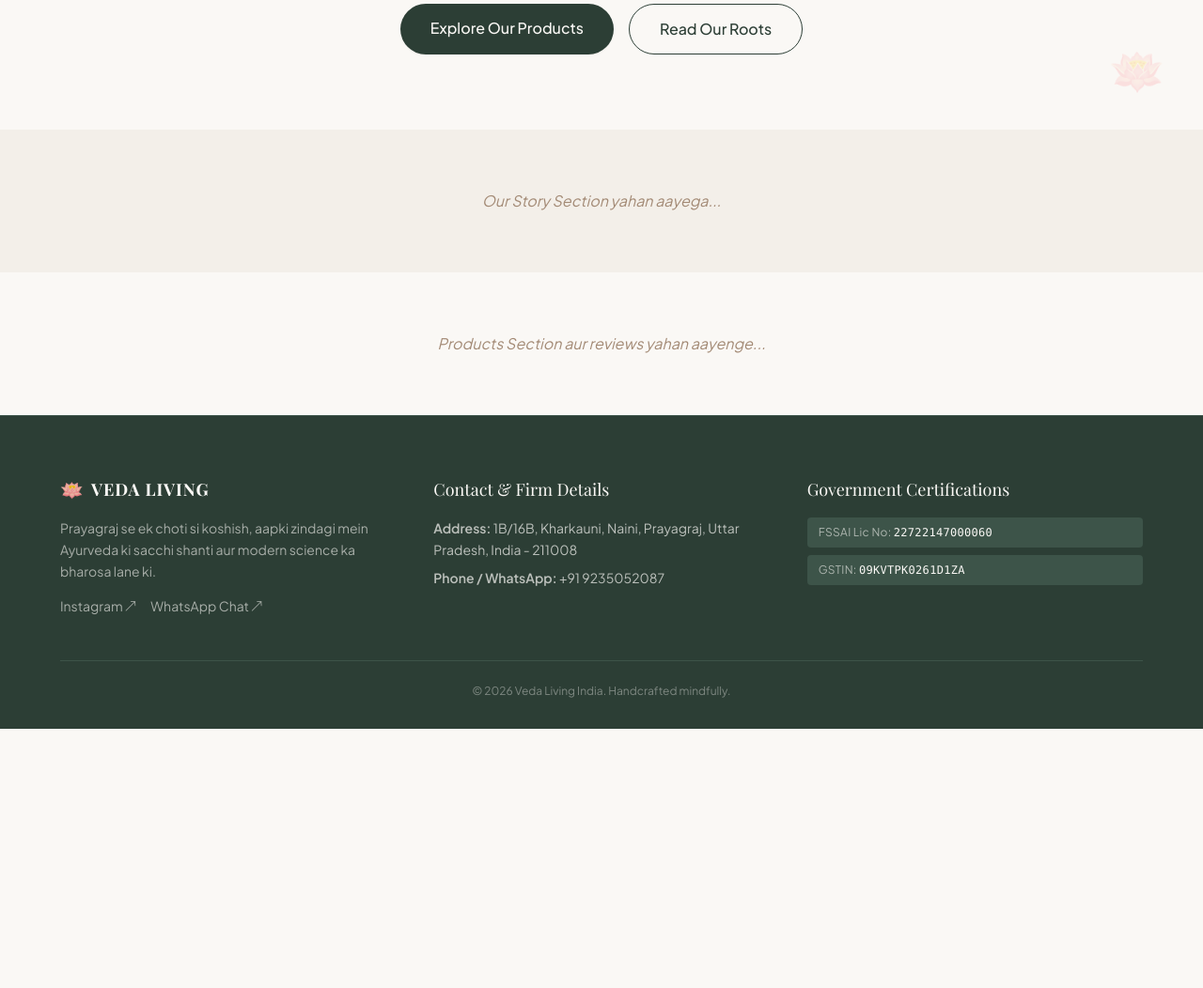
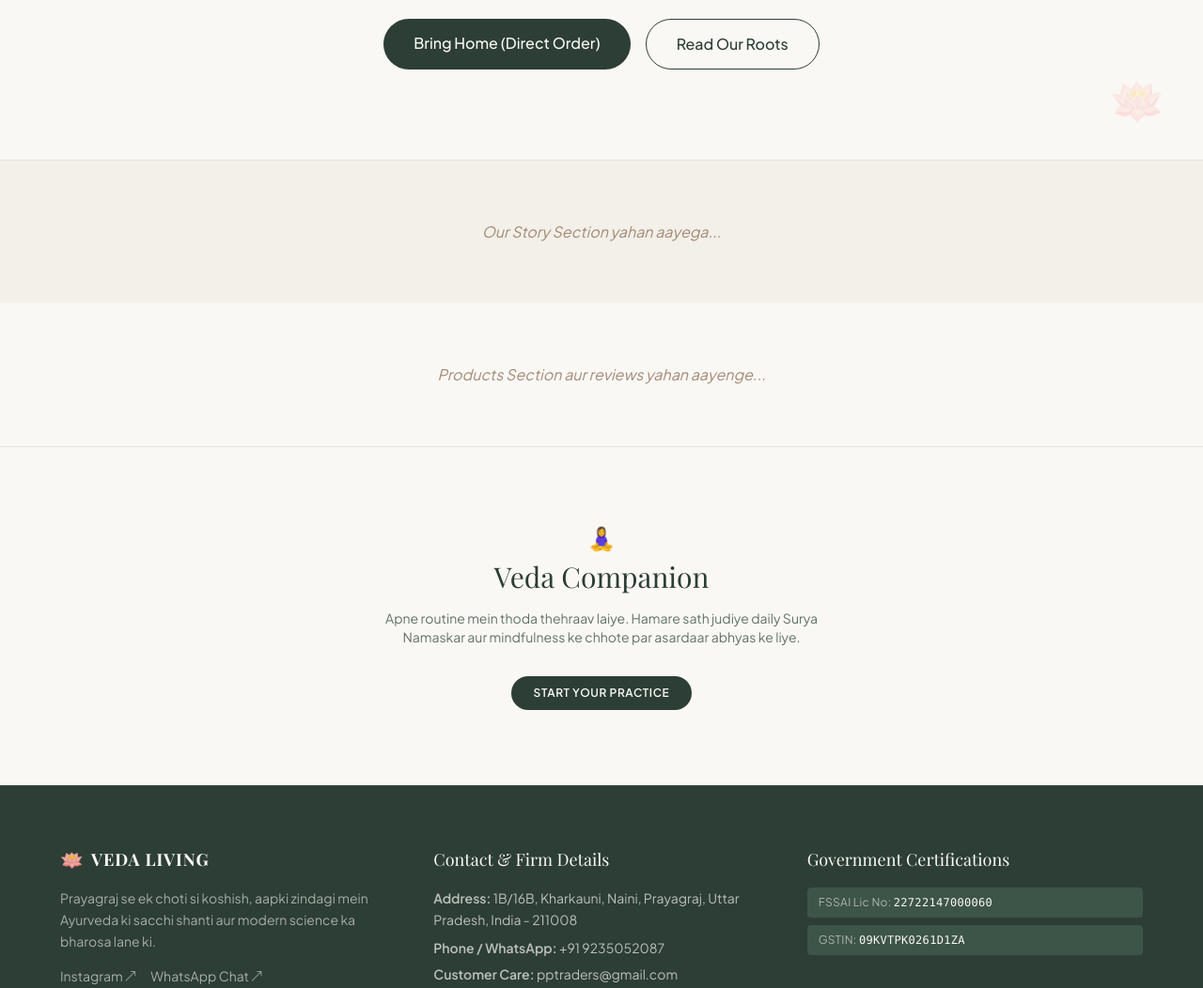
Before and after one commit to princypranjali-cloud/Veda-Living-India, a plain HTML site: page index.html in a window 1280 px wide. Shown: the part 465-1517 px from the top of the page at 94% size. Before the commit the page ends 1241 px from the top, so only its background shows below. Drawn offline with nearby package versions, Linux system fonts and the light colour scheme; a web font is replaced by a local one.

Commit message:
index.html

```diff
--- a/index.html
+++ b/index.html
@@ -16,6 +16,23 @@
         .serif-font {
             font-family: 'Playfair Display', serif;
         }
+
+        /* Micro-interactions: Shimmer Effect */
+        .shimmer-btn {
+            position: relative;
+            overflow: hidden;
+        }
+        .shimmer-btn::after {
+            content: '';
+            position: absolute;
+            top: 0; right: 0; bottom: 0; left: 0;
+            background: linear-gradient(to right, rgba(255,255,255,0) 0%, rgba(255,255,255,0.3) 50%, rgba(255,255,255,0) 100%);
+            transform: translateX(-100%);
+            transition: transform 0.6s ease;
+        }
+        .shimmer-btn:hover::after {
+            transform: translateX(100%);
+        }
     </style>
 </head>
 <body>
@@ -31,16 +48,17 @@
                 <a href="#home" class="hover:text-[#EB9AAB] transition-colors">Home</a>
                 <a href="#story" class="hover:text-[#EB9AAB] transition-colors">Our Story</a>
                 <a href="#products" class="hover:text-[#EB9AAB] transition-colors">Products</a>
+                <a href="#companion" class="hover:text-[#EB9AAB] transition-colors">Veda Companion</a>
                 <a href="#contact" class="hover:text-[#EB9AAB] transition-colors">Contact</a>
             </div>
-            <a href="https://wa.me/c/919235052087" target="_blank" class="bg-[#2C3E35] text-[#FAF8F5] px-5 py-2 rounded-full text-xs font-semibold uppercase tracking-wider hover:bg-[#3D5449] transition-all">
+            <a href="https://wa.me/c/919235052087" target="_blank" class="shimmer-btn bg-[#2C3E35] text-[#FAF8F5] px-5 py-2 rounded-full text-xs font-semibold uppercase tracking-wider hover:bg-[#3D5449] transition-all">
                 WhatsApp Shop
             </a>
         </div>
     </nav>
 
     <!-- HERO SECTION -->
-    <section id="home" class="relative py-20 px-6 overflow-hidden flex flex-col items-center text-center">
+    <section id="home" class="relative py-24 px-6 overflow-hidden flex flex-col items-center text-center">
         <div class="absolute top-10 left-10 text-4xl opacity-20 pointer-events-none">🪷</div>
         <div class="absolute bottom-10 right-10 text-5xl opacity-20 pointer-events-none">🪷</div>
 
@@ -53,8 +71,8 @@
                 Traditional Ayurvedic practices crafted mindfully in small batches. No shortcuts, just pure botanical wisdom for conscious everyday living.
             </p>
             <div class="flex flex-col sm:flex-row justify-center gap-4">
-                <a href="#products" class="bg-[#2C3E35] text-[#FAF8F5] px-8 py-3.5 rounded-full font-medium shadow-sm hover:bg-[#3D5449] transition-all">
-                    Explore Our Products
+                <a href="#products" class="shimmer-btn bg-[#2C3E35] text-[#FAF8F5] px-8 py-3.5 rounded-full font-medium shadow-sm hover:bg-[#3D5449] transition-all">
+                    Bring Home (Direct Order)
                 </a>
                 <a href="#story" class="border border-[#2C3E35] text-[#2C3E35] px-8 py-3.5 rounded-full font-medium hover:bg-[#2C3E35]/5 transition-all">
                     Read Our Roots
@@ -63,20 +81,35 @@
         </div>
     </section>
 
-    <!-- WORK IN PROGRESS PLACEHOLDERS -->
-    <section id="story" class="py-16 bg-[#F3EFE9] px-6 text-center">
+    <!-- OUR STORY PLACEHOLDER -->
+    <section id="story" class="py-16 bg-[#F3EFE9] px-6 text-center border-t border-[#E8E2D9]">
         <div class="max-w-4xl mx-auto">
             <p class="text-[#A38A75] italic">Our Story Section yahan aayega...</p>
         </div>
     </section>
 
+    <!-- PRODUCTS PLACEHOLDER -->
     <section id="products" class="py-16 px-6 text-center">
         <div class="max-w-6xl mx-auto">
             <p class="text-[#A38A75] italic">Products Section aur reviews yahan aayenge...</p>
         </div>
     </section>
 
-    <!-- FOOTER WITH YOUR EXACT CONTACT & TRUST INFO -->
+    <!-- VEDA COMPANION SECTION -->
+    <section id="companion" class="py-20 bg-[#FAF8F5] px-6 border-t border-[#E8E2D9]">
+        <div class="max-w-4xl mx-auto text-center">
+            <span class="text-2xl mb-2 block">🧘‍♀️</span>
+            <h2 class="serif-font text-3xl text-[#2C3E35] mb-4">Veda Companion</h2>
+            <p class="text-sm text-[#607266] max-w-lg mx-auto mb-8">
+                Apne routine mein thoda thehraav laiye. Hamare sath judiye daily Surya Namaskar aur mindfulness ke chhote par asardaar abhyas ke liye.
+            </p>
+            <button class="shimmer-btn bg-[#2C3E35] text-[#FAF8F5] px-6 py-2.5 rounded-full text-xs font-semibold uppercase tracking-wider">
+                Start Your Practice
+            </button>
+        </div>
+    </section>
+
+    <!-- FOOTER WITH TRUST INFO -->
     <footer id="contact" class="bg-[#2C3E35] text-[#FAF8F5]/90 pt-16 pb-8 px-6 border-t border-[#3D5449]">
         <div class="max-w-6xl mx-auto grid grid-cols-1 md:grid-cols-3 gap-10 mb-12">
             <div>
@@ -101,6 +134,9 @@
                 <p class="text-sm text-[#FAF8F5]/70">
                     <strong>Phone / WhatsApp:</strong> +91 9235052087
                 </p>
+                <p class="text-sm text-[#FAF8F5]/70 mt-2">
+                    <strong>Customer Care:</strong> pptraders@gmail.com
+                </p>
             </div>
 
             <div>
```
